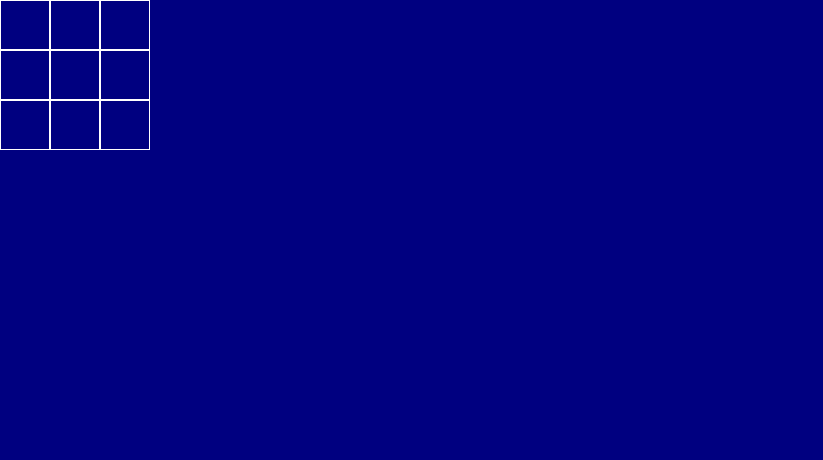
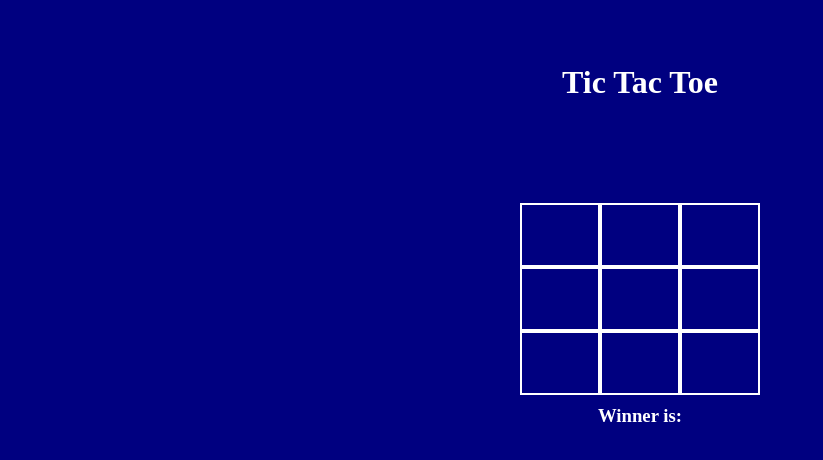
Before and after one commit to Nestani123/js_homework3, a plain HTML site: page index.html in a window 1280 px wide. Shown: the whole page, without its empty margins (0-823 px from the left). Drawn offline with Linux system fonts and the light colour scheme.

Commit message:
Finished the game

```diff
--- a/index.html
+++ b/index.html
@@ -7,6 +7,9 @@
     <link rel="stylesheet" href="style.css">
 </head>
 <body>
+    <h1>Tic Tac Toe</h1>
+    <div class="gameApp">
+
     <div class="game">
      <div class="cell"></div>
      <div class="cell"></div>
@@ -18,7 +21,8 @@
      <div class="cell"></div>
      <div class="cell"></div>
     </div>
-
+    </div>
+    <h3 class="result">Winner is: </h3>
     <script src="index.js" defer></script>
 </body>
 </html>
--- a/index.js
+++ b/index.js
@@ -1,6 +1,7 @@
 const cellsAll = document.querySelectorAll(".cell");
 let firstPlayer = "X";
 let move = 0;
+let winnerPerson = document.querySelector(".result");
 const winningPositions =[
     [0,1,2],
     [3,4,5],
@@ -30,17 +31,20 @@ cellsAll[i].addEventListener('click', ()=>{
 
 const checkWinner = ()=>{
     if(move===cellsAll.length){
-        console.log("It's a draw");
+        winnerPerson.textContent = "It's a draw!";
+        //console.log("It's a draw");
     }
      for(let i=0;i<winningPositions.length;i++){
         if(cellsAll[winningPositions[i][0]].textContent===firstPlayer && cellsAll[winningPositions[i][1]].textContent===firstPlayer && cellsAll[winningPositions[i][2]].textContent === firstPlayer){
-            console.log("winner is "+firstPlayer);
+            winnerPerson.textContent = "winner is "+firstPlayer;
+            //console.log("winner is "+firstPlayer);
             resetGame();
         }
      }
-}
-const resetGame =()=>{
-    for(let i=0;i<cellsAll.length;i++){
-        cellsAll[i].textContent="";
+};
+const resetGame = () =>{
+    move = 0;
+    for(let i=0; i < cellsAll.length; i++){
+        cellsAll[i].textContent = "";
         }
 };
--- a/style.css
+++ b/style.css
@@ -4,20 +4,34 @@
     padding: 0;
     box-sizing: border-box;
 }
+h1{
+    color: white;
+    text-align: center;
+    margin-top: 5%;
+}
+.result{
+        color: white;
+        text-align: center;
+        margin-top: 10px;
+}
+.gameApp{
+    display: flex;
+    justify-content: center;
+    margin-top: 8%;
+}
 .game{
-
     display: flex;
-    width: 150px;
+    width: 240px;
     flex-wrap: wrap;
 }
 .cell{
     display: flex;
-    width: 50px;
-    height: 50px;
-    border: 1px solid white;
+    width: 80px;
+    height: 8cqh;
+    border: 2px solid white;
     font-weight: bold;
     justify-content: center;
     align-items: center;
-    font-size: 25px;
+    font-size: 50px;
     color: white;
 }
```
